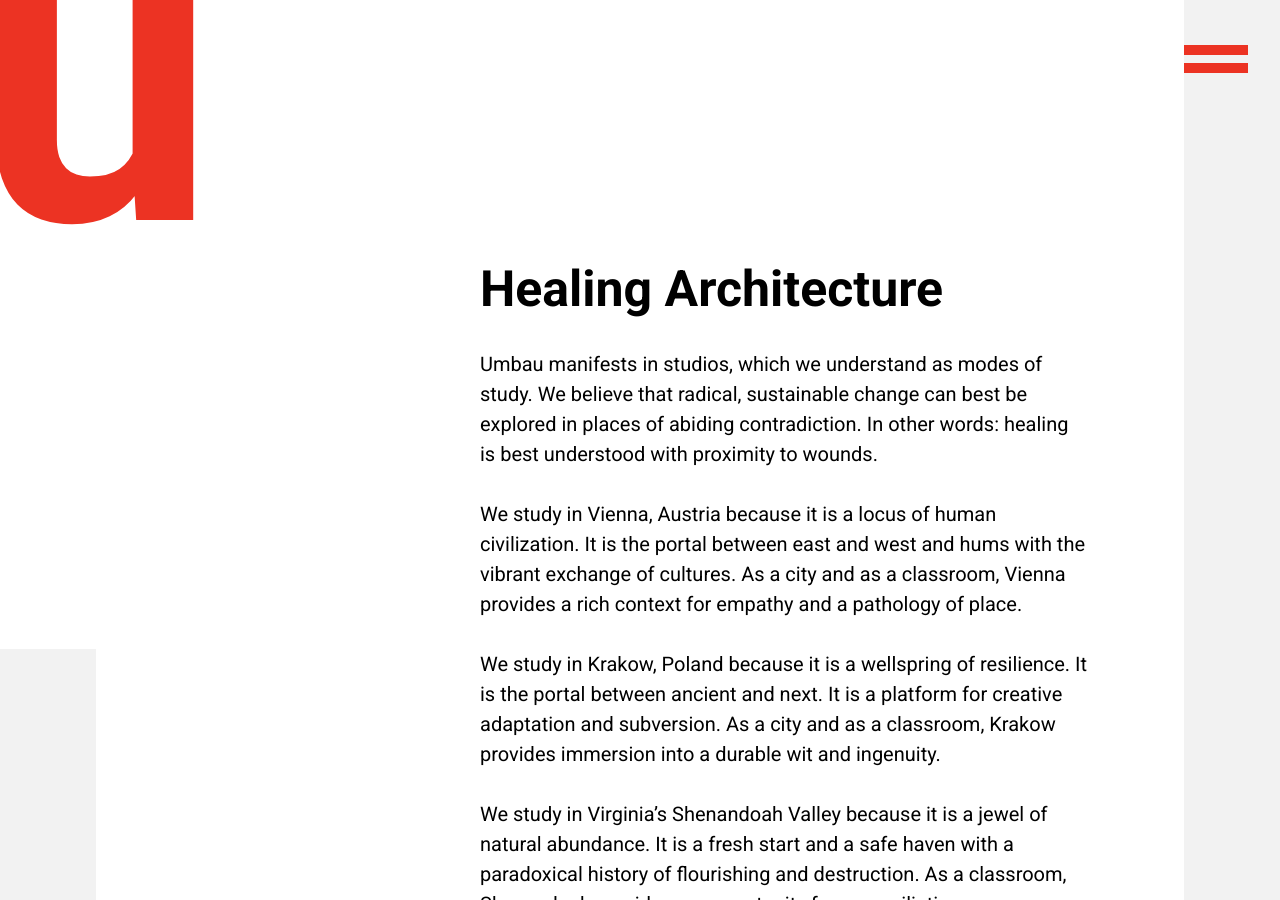
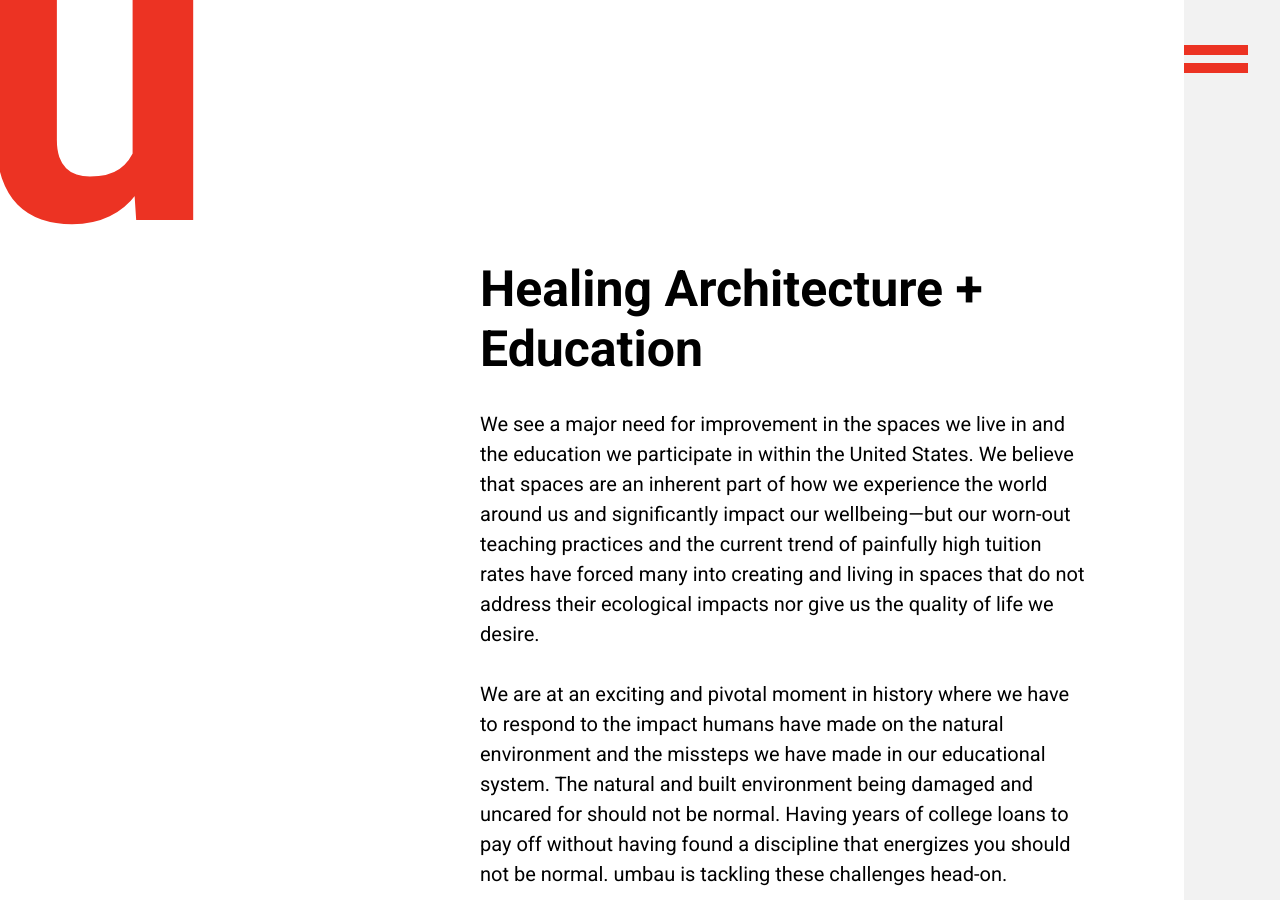
Before and after one commit to umbauschool/umbauschool.github.io, a Jekyll site: the page built from index.md, in a window 1280 px wide and 900 px high, scrolled down 1767 px. Built offline with Jekyll 4.4.1, drawn with Linux system fonts in a browser that asks for light colours; some of the changed text lies outside the part shown.

Commit message:
Update index.md

```diff
--- a/index.md
+++ b/index.md
@@ -16,33 +16,28 @@
 
 ***
 
-# Healing Architecture
+# Healing Architecture + Education
 
-Umbau manifests in studios, which we understand as modes of study. We believe that radical, sustainable change can best be explored in places of abiding contradiction. In other words: healing is best understood with proximity to wounds.
+We see a major need for improvement in the spaces we live in and the education we participate in within the United States. We believe that spaces are an inherent part of how we experience the world around us and significantly impact our wellbeing—but our worn-out teaching practices and the current trend of painfully high tuition rates have forced many into creating and living in spaces that do not address their ecological impacts nor give us the quality of life we desire.
 
-We study in Vienna, Austria because it is a locus of human civilization. It is the portal between east and west and hums with the vibrant exchange of cultures. As a city and as a classroom, Vienna provides a rich context for empathy and a pathology of place.
-
-<div class="deco"></div>
-
-We study in Krakow, Poland because it is a wellspring of resilience. It is the portal between ancient and next. It is a platform for creative adaptation and subversion. As a city and as a classroom, Krakow provides immersion into a durable wit and ingenuity.
-
-We study in Virginia's Shenandoah Valley because it is a jewel of natural abundance. It is a fresh start and a safe haven with a paradoxical history of flourishing and destruction. As a classroom, Shenandoah provides an opportunity for reconciliation.
+We are at an exciting and pivotal moment in history where we have to respond to the impact humans have made on the natural environment and the missteps we have made in our educational system. The natural and built environment being damaged and uncared for should not be normal. Having years of college loans to pay off without having found a discipline that energizes you should not be normal. umbau is tackling these challenges head-on.
 
 ***
-
 
 # Studios
 
 <div class="studios" markdown="1">
 <div class="studio" data-studio="vienna" markdown="1">
 
-## Vienna, Austria
-The Vienna Studio is currently in its nineteenth year of continuous operation. The month-long residential immersion focuses on civilization. Themes include empire, dance, Wagner, river, Loos, stair, and scale.
+## Vienna Studio
+_Vienna, Austria
+
+Vienna Studio is a five-week immersion in Viennese culture that allows students to observe, learn from and be inspired by the very best designers, artists, hatmakers, shoemakers, goldsmiths, violin makers, wine farmers, singers, and architects in the world. This thoughtfully crafted program allows both designers and those without a design background to enter the type of thinking we practice at umbau.
 
 _2019 spring session full_
 **2020 spring session open**
 
-<a class="btn" href="#">Request info</a>
+<a class="btn" href="mailto:info@umbauschool.org?subject=Vienna+Studio+Inquiry">Request info</a>
 
 </div>
 
@@ -50,25 +45,29 @@
 
 <div class="studio" data-studio="krakow" markdown="1">
 
-## Krakow, Poland
-Studio Krakow is currently in its fourth year of continuous operation. The two-week residential workshop focuses on making. Themes include propaganda, Lech Wałęsa, lightness, subversion, improvisation, show, and space.
+## Studio Kraków
+_Kraków, Poland
+
+Studio Kraków is a screen-printing workshop and poster exhibition. During this time, designers, architects, rappers, educators and artists regain creative confidence and recognize how Krakow, Poland has a rich history of utilizing posters as a vehicle for public conversation around the genuine needs and aspirations of society.
 
 _2019 summer session full_
 **2020 summer session open**
 
-<a class="btn" href="#">Request info</a>
+<a class="btn" href="mailto:info@umbauschool.org?subject=Studio+Krakow+Inquiry">Request info</a>
 
 </div>
 
 <div class="studio" data-studio="staunton" markdown="1">
 
-## Staunton, Virginia, USA
-Our U.S.-based apprenticeship program has expanded into our third studio: Studio Shenandoah. Set in the Shenandoah Valley, seasonal workshop series focus on depth. Themes include capital, aikido, permaculture, equity, and material.
+## Studio Shenandoah
+Staunton, Virginia, USA
+
+Studio Shenandoah is a permanent studio and open design education program that will take place in fall and spring and will include a series of public workshops, lectures and discussions and a long-term studio design project, “Staunton Werkbund.”
 
 _2019 fall session full_
 **2020 winter session open**
 
-<a class="btn" href="#">Request info</a>
+<a class="btn" href="mailto:info@umbauschool.org?subject=Studio+Shenandoah+Inquiry">Request info</a>
 
 </div>
 </div>
@@ -76,11 +75,22 @@
 
 # About
 
-## There is no tuition.
+umbau is to re-define the role of the architect, even the name.
+We will leave ‘architect’, and instead, breed LANDERS.
 
-## There is no accreditation.
+umbau, a guerilla studio and radical architecture and design school, is experimenting with other ways of doing. We are an unconventional school for unconventional times. Our emphasis is to breed a new way of thinking: one that savors uncertainty, thrives on disruption, and transforms the educational system.
 
-## There is no degree.
+umbau as a school will operate at different speeds and rhythms, both long and short. We investigate a range of disciplines through the creative process. umbau survives on collaboration to implement new solutions, produce transformation.
+
+umbau will not offer degrees. You simply become a Lander. Lander is a title that is earned. Landers are trained to take the path of most resistance in a chaotic, ever-changing, world. Together we practice architecture differently. We value it as a means for us to explore, think holistically and reintroduce empathy.
+
+**BUILD PUCCINI.**
+puccini meaning a beautiful, a timeless, a sensuous, an emotional architecture.
+
+_NO TUITION.
+NO ACCREDITATION.
+NO DEGREES._
+
 
 ***
 
@@ -90,10 +100,9 @@
 
 <div class="deco"></div>
 
-William Tate is an architect and instructor. As an architect with Legorreta Arquitectos, Robert Collins Architects and Odell Associates, he cultivated umbau practice. As a professor at James Madison University and the University of Southwestern Louisiana, Tate established umbau theory. He led the first umbau studio in 2001.
+William Tate founded umbau in 2001 as an educational non-profit and guerilla studio. Through umbau he has led the studios in Vienna and Krakow. As professor of architectural design at James Madison University, Tate has honed his teaching of studio and history. Moments of transformation have included Wake Forest, Virginia Tech, working with Ricardo Legorreta, meeting Luis Barragán, visiting monasteries, every moment in Vienna and Kraków, and the wonder of family. Umbau is an outlet to spread the contagion for the Good.
 
-
-## Students
+## Students = Landers
 
 <div class="person-grid">
 
@@ -122,25 +131,20 @@
 
 </div>
 
+## Patrons + Fundraising
 
-## Patrons
+We are currently hosting a very big fundraising campaign to help raise enough money for:
 
-Umbau School operations are 100% funded through the generosity of our network of supporters.
+<ol>
+<li> umbau is raising $30,000 to fund its first permanent studio space in the U.S. Shenandoah, Virginia, USA.
+<li>umbau will use the funding to host a series of free workshops, lectures, and a design project that seeks to build carbon-neutral houses in the Shenandoah Valley.
+<li>With this initial seed funding, we will develop a full educational model for year-round programming with no-tuition.
+</ol>
+No donation is too small (or too big!) Any amount helps!
 
 <div class="deco-right"></div>
 
-<a class="btn" href="https://www.patreon.com/umbau">Become a patron</a>
-
-<ul class="patron-list">
-  <li>Zachary & Anna Bryant</li>
-  <li>Mark Tanner</li>
-  <li>Ashley Walton</li>
-  <li>Elon Musk</li>
-  <li>Gregor</li>
-  <li>Jacob Melton</li>
-  <li>John D. & Catherine T. MacArthur</li>
-  <li>Daniel & Nina Liebeskind</li>
-</ul>
+<a class="btn" href="#">Support</a>
 
 ***
 
```
